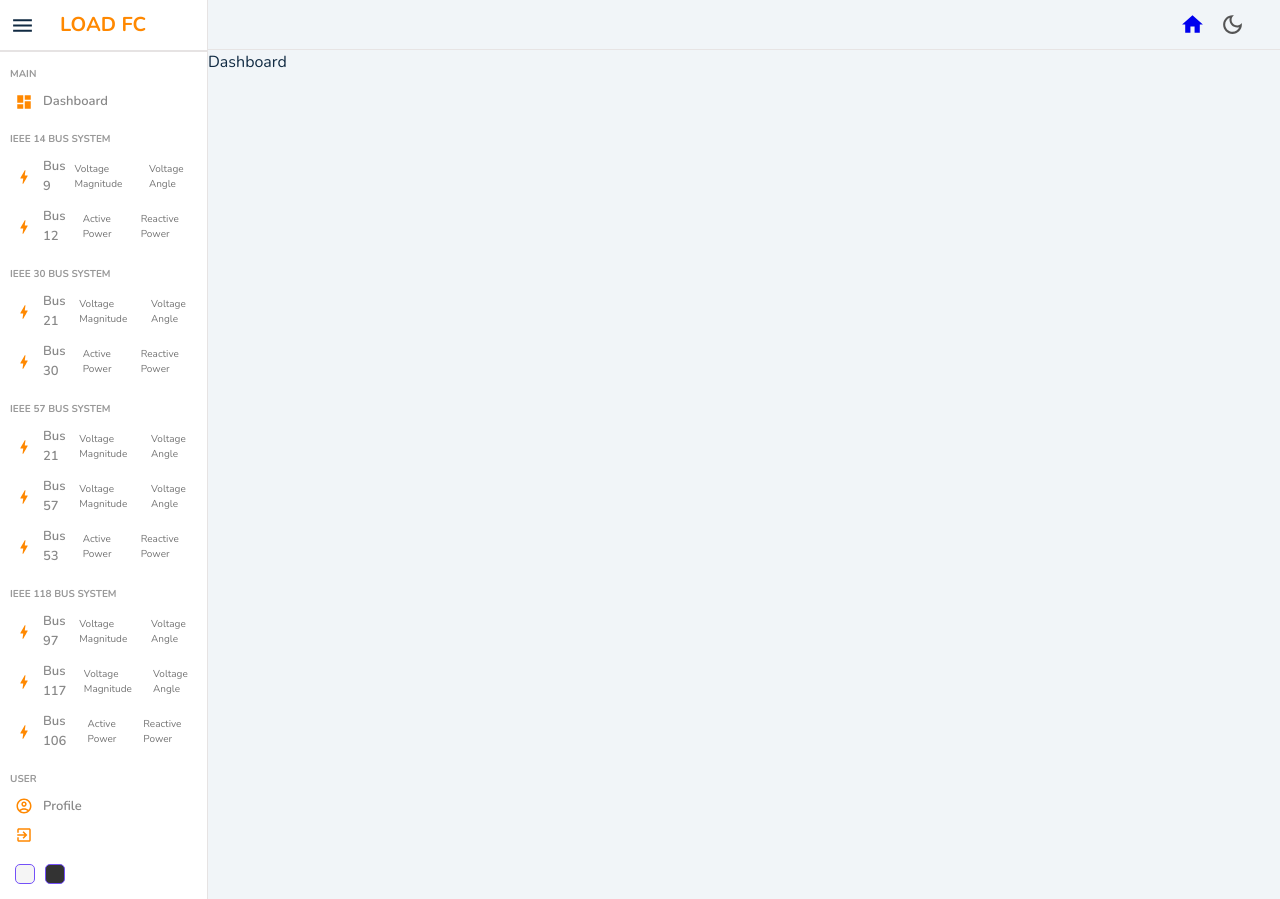
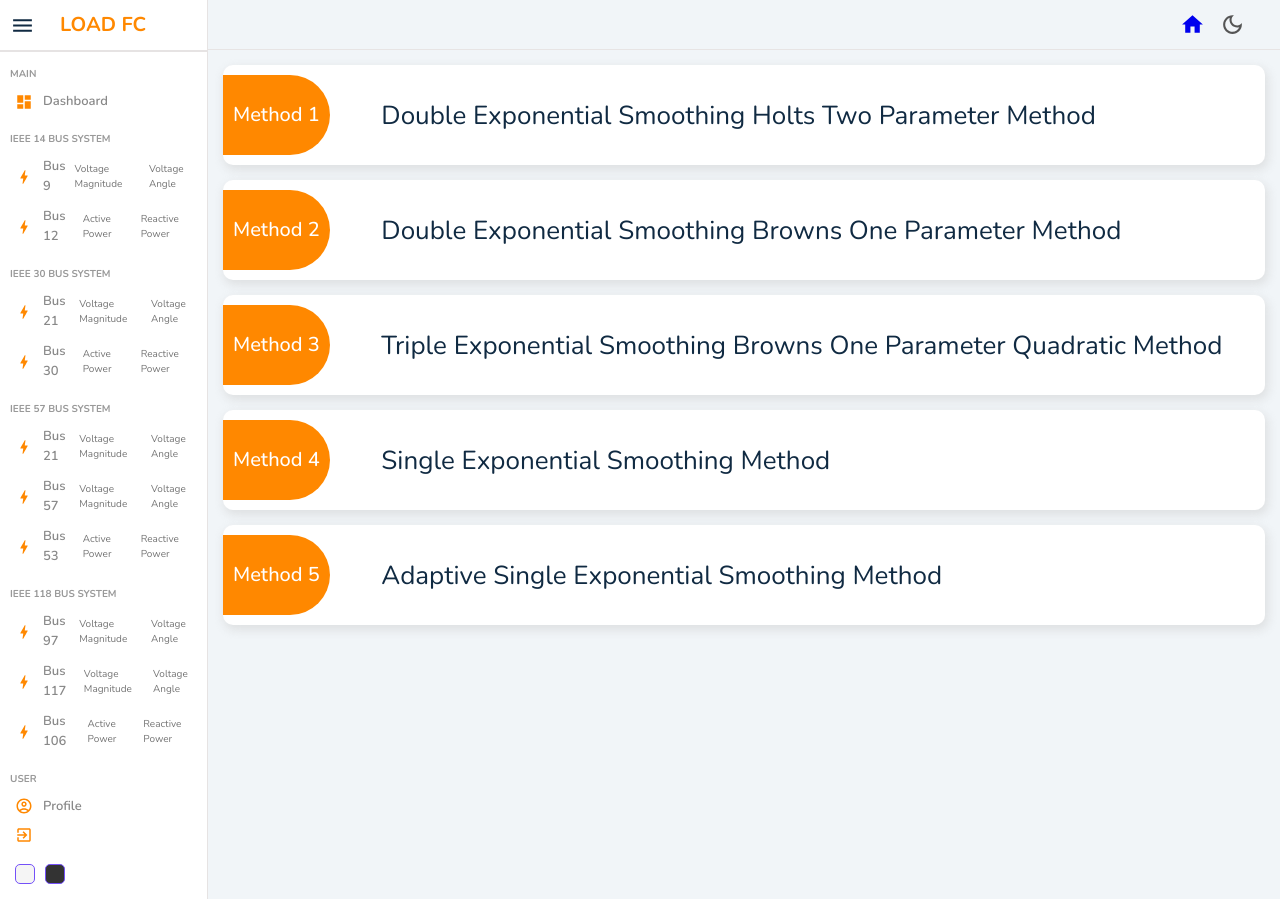
Before and after one commit to Pro399/Load_FC_Frontend, a React (Create React App) app: page /dashboard in a window 1280 px wide. Built offline with nearby package versions, Linux system fonts and the light colour scheme; no server answers.

Commit message:
Dashboard components added; Darkmode fixes

```diff
--- a/src/pages/home/Home.jsx
+++ b/src/pages/home/Home.jsx
@@ -14,23 +14,73 @@ const Home = () => {
       <Sidebar />
       <div className="homeContainer">
         <Navbar />
-        <div>Dashboard</div>
-        {/* <div className="widgets">
-          <Widget type="current" />
-          <Widget type="voltage" />
-          <Widget type="power" /> */}
-          {/* <Widget type="balance" /> */}
+        <div className="widgets-new">
+          <div className="left-new">
+            {/* <span className="title">title</span> */}
+            <span className="method">
+              Method 1
+            </span>
+          </div>
+          <div className="right-new">
+            <span className="method-name">
+              Double Exponential Smoothing Holts Two Parameter Method
+            </span>
+          </div>
         </div>
-        {/* <div className="charts">
-          <Featured />
-          <Chart title="Last 6 Months (Revenue)" aspect={2 / 1} />
-        </div> */}
-        {/* <div className="listContainer">
-          <div className="listTitle">Summary</div> */}
-          {/* <Table /> */}
-          {/* <Datatable title = {hData} userColumns = {homeColumns} userRows = {homeRows}/>
-        </div> */}
-      {/* </div> */}
+        <div className="widgets-new">
+          <div className="left-new">
+            {/* <span className="title">title</span> */}
+            <span className="method">
+              Method 2
+            </span>
+          </div>
+          <div className="right-new">
+            <span className="method-name">
+              Double Exponential Smoothing Browns One Parameter Method
+            </span>
+          </div>
+        </div>
+        <div className="widgets-new">
+          <div className="left-new">
+            {/* <span className="title">title</span> */}
+            <span className="method">
+              Method 3
+            </span>
+          </div>
+          <div className="right-new">
+            <span className="method-name">
+              Triple Exponential Smoothing Browns One Parameter Quadratic Method
+            </span>
+          </div>
+        </div>
+        <div className="widgets-new">
+          <div className="left-new">
+            {/* <span className="title">title</span> */}
+            <span className="method">
+              Method 4
+            </span>
+          </div>
+          <div className="right-new">
+            <span className="method-name">
+              Single Exponential Smoothing Method
+            </span>
+          </div>
+        </div>
+        <div className="widgets-new">
+          <div className="left-new">
+            {/* <span className="title">title</span> */}
+            <span className="method">
+              Method 5
+            </span>
+          </div>
+          <div className="right-new">
+            <span className="method-name">
+              Adaptive Single Exponential Smoothing Method
+            </span>
+          </div>
+        </div>
+      </div>
+
     </div>
   );
 };
--- a/src/pages/home/home.scss
+++ b/src/pages/home/home.scss
@@ -1,3 +1,5 @@
+
+
 .home {
   display: flex;
 
@@ -27,5 +29,41 @@
         margin-bottom: 15px;
       }
     }
+
+    .widgets-new {
+      display: flex;
+      // justify-content: space-between;
+      // flex: 2;
+      padding: 10px;
+      padding-left: 0px;
+      margin: 15px;
+      background-color: white;
+      -webkit-box-shadow: 2px 4px 10px 1px rgba(0, 0, 0, 0.47);
+      box-shadow: 2px 4px 10px 1px rgba(201, 201, 201, 0.47);
+      border-radius: 10px;
+      height: 100px;
+
+      .left-new,
+      .right-new {
+        display: flex;
+        flex-direction: column;
+        justify-content: space-evenly;
+        // justify-self: right;
+      }
+      .left-new {
+        font-size: 20px;
+        font-weight: 450;
+        color: white;
+        padding: 10px;
+        background-color: #ff8800;
+        border-top-right-radius: 40px;
+        border-bottom-right-radius: 40px;
+      }
+      .right-new {
+        font-size: 26px;
+        font-weight: 250;
+        padding-left: 5%;
+      }
+    }
   }
 }
--- a/src/style/dark.scss
+++ b/src/style/dark.scss
@@ -84,4 +84,14 @@
         color: 'info';
       }
   }
+  .home{
+    .homeContainer{
+      .widgets-new{
+        background-color: #111;
+        .left-new{
+          color:#111;
+        }
+      }
+    }
+  }
 }
```
